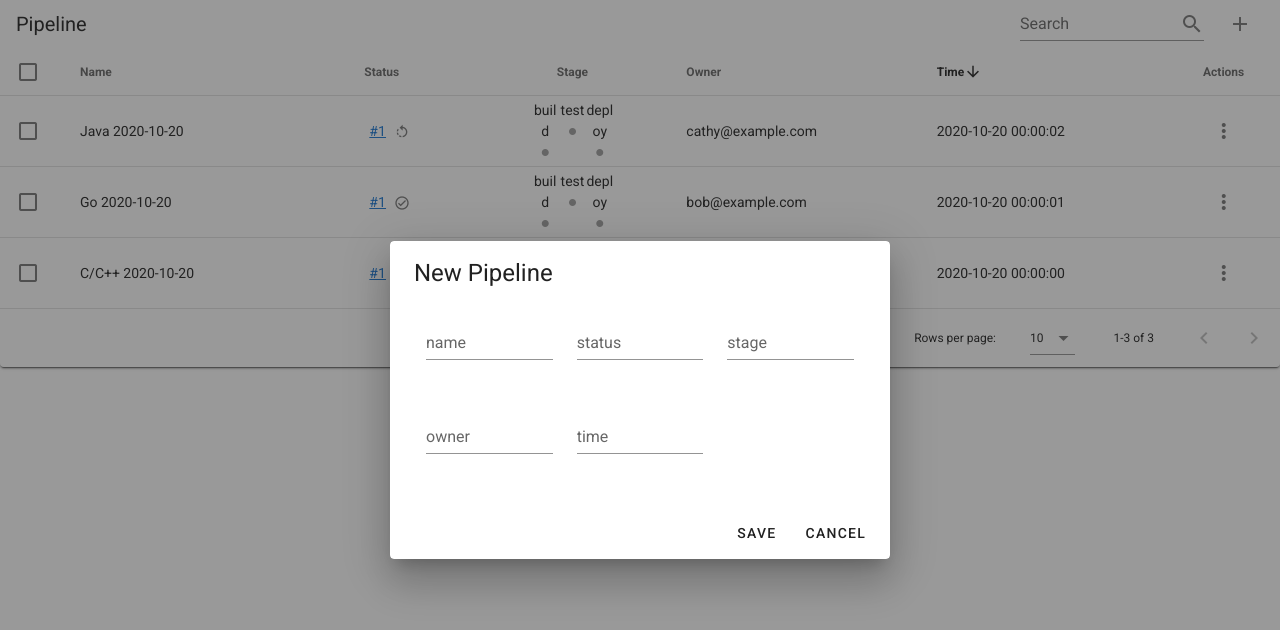
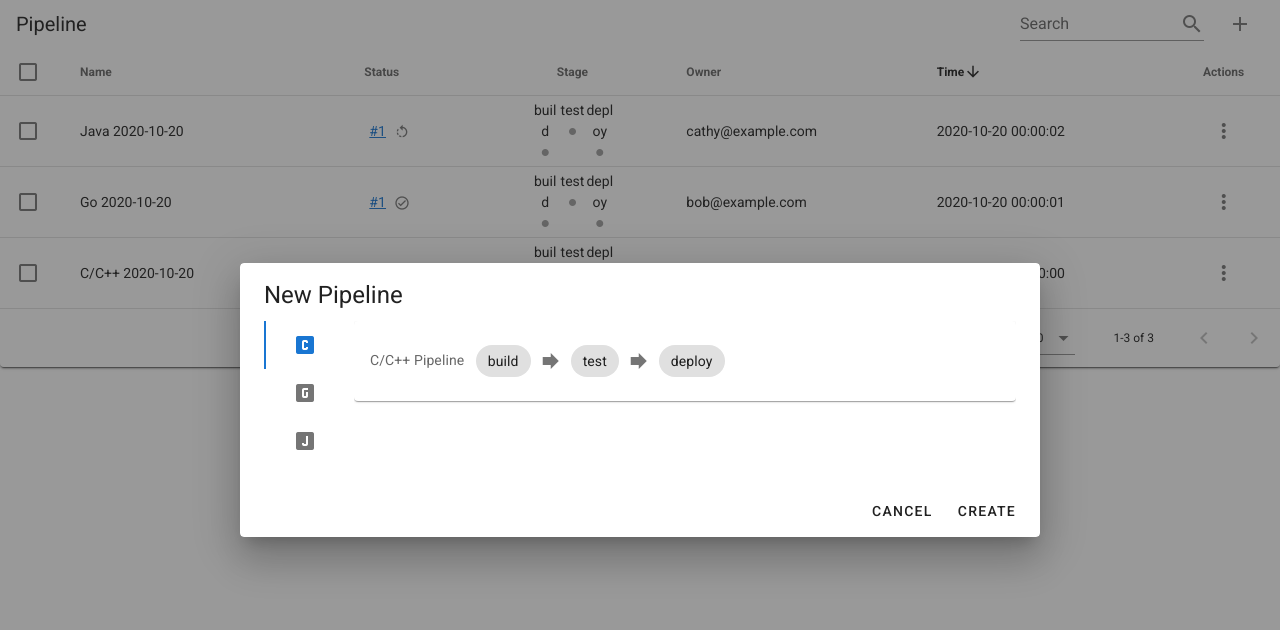
Before and after one commit to craftslab/vuedemo, a Vue app: page / in a window 1280 px wide. Both pictures are taken after a click on the button 1240 px from the left and 24 px from the top of the page. Shown: the top 630 px of the page. Built offline with nearby package versions, Linux system fonts and the light colour scheme.

Commit message:
Update component layout

```diff
--- /dev/null
+++ b/src/components/DialogDelete.vue
@@ -0,0 +1,5 @@
+<script>
+export default {
+  name: 'DialogDelete'
+}
+</script>
--- a/src/components/DialogNew.vue
+++ /dev/null
@@ -1,140 +0,0 @@
-<template>
-  <v-dialog
-      v-model="dialog"
-      max-width="500px"
-  >
-    <template v-slot:activator="{ on, attrs }">
-      <v-btn
-          icon
-          v-bind="attrs"
-          v-on="on"
-      >
-        <v-icon>mdi-plus</v-icon>
-      </v-btn>
-    </template>
-    <v-card>
-      <v-card-title>
-        <span class="headline">New Pipeline</span>
-      </v-card-title>
-      <v-card-text>
-        <v-container>
-          <v-row>
-            <v-col
-                cols="12"
-                sm="6"
-                md="4"
-            >
-              <v-text-field
-                  label="name"
-                  required
-                  v-model="item.name"
-              ></v-text-field>
-            </v-col>
-            <v-col
-                cols="12"
-                sm="6"
-                md="4"
-            >
-              <v-text-field
-                  label="status"
-                  required
-                  v-model="item.statue"
-              ></v-text-field>
-            </v-col>
-            <v-col
-                cols="12"
-                sm="6"
-                md="4"
-            >
-              <v-text-field
-                  label="stage"
-                  required
-                  v-model="item.stage"
-              ></v-text-field>
-            </v-col>
-            <v-col
-                cols="12"
-                sm="6"
-                md="4"
-            >
-              <v-text-field
-                  label="owner"
-                  required
-                  v-model="item.owner"
-              ></v-text-field>
-            </v-col>
-            <v-col
-                cols="12"
-                sm="6"
-                md="4"
-            >
-              <v-text-field
-                  label="time"
-                  required
-                  v-model="item.time"
-              ></v-text-field>
-            </v-col>
-          </v-row>
-        </v-container>
-      </v-card-text>
-      <v-card-actions>
-        <v-spacer></v-spacer>
-        <v-btn
-            text
-            @click="saveNew"
-        >
-          Save
-        </v-btn>
-        <v-btn
-            text
-            @click="closeNew"
-        >
-          Cancel
-        </v-btn>
-      </v-card-actions>
-    </v-card>
-  </v-dialog>
-</template>
-
-<script>
-export default {
-  name: 'DialogNew',
-  data() {
-    return {
-      default: {
-        name: '',
-        statue: '',
-        stage: '',
-        owner: '',
-        time: ''
-      },
-      dialog: false,
-      item: {
-        name: '',
-        statue: '',
-        stage: '',
-        owner: '',
-        time: ''
-      }
-    }
-  },
-  methods: {
-    saveNew () {
-      this.closeNew()
-      this.$emit('saveNew', this.item)
-    },
-    closeNew () {
-      this.dialog = false
-      this.$nextTick(() => {
-        this.item = Object.assign({}, this.default)
-      })
-      this.$emit('closeNew')
-    }
-  },
-  watch: {
-    dialog (val) {
-      val || this.closeNew()
-    }
-  }
-}
-</script>
--- /dev/null
+++ b/src/components/DialogTemplate.vue
@@ -0,0 +1,178 @@
+<template>
+  <v-dialog
+      v-model="dialog"
+      max-width="800px"
+  >
+    <template v-slot:activator="{ on, attrs }">
+      <v-btn
+          icon
+          v-bind="attrs"
+          v-on="on"
+      >
+        <v-icon>mdi-plus</v-icon>
+      </v-btn>
+    </template>
+    <v-card>
+      <v-card-title>
+        <span class="headline">New Pipeline</span>
+      </v-card-title>
+      <v-card-text>
+        <v-tabs
+            vertical
+        >
+          <v-tab>
+            <v-icon left>
+              mdi-alpha-c-box
+            </v-icon>
+          </v-tab>
+          <v-tab>
+            <v-icon left>
+              mdi-alpha-g-box
+            </v-icon>
+          </v-tab>
+          <v-tab>
+            <v-icon left>
+              mdi-alpha-j-box
+            </v-icon>
+          </v-tab>
+          <v-tab-item>
+            <v-card
+                class="elevation-1"
+            >
+              <v-card-text>
+                C/C++ Pipeline
+                <v-chip
+                    class="ma-2"
+                >
+                  build
+                </v-chip>
+                <v-icon>mdi-forward</v-icon>
+                <v-chip
+                    class="ma-2"
+                >
+                  test
+                </v-chip>
+                <v-icon>mdi-forward</v-icon>
+                <v-chip
+                    class="ma-2"
+                >
+                  deploy
+                </v-chip>
+              </v-card-text>
+            </v-card>
+          </v-tab-item>
+          <v-tab-item>
+            <v-card
+                class="elevation-1"
+            >
+              <v-card-text>
+                Go Pipeline
+                <v-chip
+                    class="ma-2"
+                >
+                  build
+                </v-chip>
+                <v-icon>mdi-forward</v-icon>
+                <v-chip
+                    class="ma-2"
+                >
+                  test
+                </v-chip>
+                <v-icon>mdi-forward</v-icon>
+                <v-chip
+                    class="ma-2"
+                >
+                  deploy
+                </v-chip>
+              </v-card-text>
+            </v-card>
+          </v-tab-item>
+          <v-tab-item>
+            <v-card
+                class="elevation-1"
+            >
+              <v-card-text>
+                Java Pipeline
+                <v-chip
+                    class="ma-2"
+                >
+                  build
+                </v-chip>
+                <v-icon>mdi-forward</v-icon>
+                <v-chip
+                    class="ma-2"
+                >
+                  test
+                </v-chip>
+                <v-icon>mdi-forward</v-icon>
+                <v-chip
+                    class="ma-2"
+                >
+                  deploy
+                </v-chip>
+              </v-card-text>
+            </v-card>
+          </v-tab-item>
+        </v-tabs>
+      </v-card-text>
+      <v-card-actions>
+        <v-spacer></v-spacer>
+        <v-btn
+            text
+            @click="closeTemplate"
+        >
+          Cancel
+        </v-btn>
+        <v-btn
+            text
+            @click="createPipeline"
+        >
+          Create
+        </v-btn>
+      </v-card-actions>
+    </v-card>
+  </v-dialog>
+</template>
+
+<script>
+export default {
+  name: 'DialogTemplate',
+  data() {
+    return {
+      default: {
+        name: '',
+        statue: '',
+        stage: '',
+        owner: '',
+        time: ''
+      },
+      dialog: false,
+      pipeline: {
+        name: '',
+        statue: '',
+        stage: '',
+        owner: '',
+        time: ''
+      }
+    }
+  },
+  methods: {
+    createPipeline() {
+      this.closeTemplate()
+      this.$emit('createPipeline', this.pipeline)
+    },
+    closeTemplate () {
+      this.dialog = false
+      this.$nextTick(() => {
+        this.pipeline = Object.assign({}, this.default)
+      })
+      this.$emit('closeTemplate')
+    }
+  },
+  watch: {
+    dialog (val) {
+      val || this.closeTemplate()
+    }
+  }
+}
+</script>
--- a/src/components/PipelineTable.vue
+++ b/src/components/PipelineTable.vue
@@ -7,7 +7,7 @@
         :sort-desc.sync="sortDesc"
         class="elevation-1"
         show-select
-        v-model="selected"
+        v-model="selects"
     >
       <template v-slot:top>
         <v-toolbar
@@ -28,13 +28,13 @@
                 hide-details="auto"
             ></v-text-field>
           </v-col>
-          <dialog-new @closeNew="closeNew" @saveNew="saveNew"></dialog-new>
+          <dialog-template @closeTemplate="closeTemplate" @createPipeline="createPipeline"></dialog-template>
           <v-dialog v-model="dialogView" max-width="500px">
             <v-card>
               <v-card-title class="headline">View Pipeline</v-card-title>
               <v-card-actions>
                 <v-spacer></v-spacer>
-                <v-btn color="blue darken-1" text @click="closeView">Close</v-btn>
+                <v-btn text @click="closeView">Close</v-btn>
                 <v-spacer></v-spacer>
               </v-card-actions>
             </v-card>
@@ -44,8 +44,8 @@
               <v-card-title class="headline">Delete Pipeline</v-card-title>
               <v-card-actions>
                 <v-spacer></v-spacer>
-                <v-btn color="blue darken-1" text @click="confirmDelete">OK</v-btn>
-                <v-btn color="blue darken-1" text @click="closeDelete">Cancel</v-btn>
+                <v-btn text @click="closeDelete">Cancel</v-btn>
+                <v-btn text @click="confirmDelete">OK</v-btn>
                 <v-spacer></v-spacer>
               </v-card-actions>
             </v-card>
@@ -134,12 +134,14 @@
 </template>
 
 <script>
-import DialogNew from './DialogNew.vue'
+//import DialogDelete from './DialogDelete.vue'
+import DialogTemplate from './DialogTemplate.vue'
 //import DialogView from './DialogView.vue'
 export default {
   name: 'PipelineTable',
   components: {
-    DialogNew,
+    //DialogDelete,
+    DialogTemplate,
     //DialogView
   },
   data() {
@@ -161,7 +163,7 @@ export default {
       index: -1,
       pipelines: [],
       search: '',
-      selected: [],
+      selects: [],
       sortBy: 'time',
       sortDesc: true,
       stage: {
@@ -219,7 +221,7 @@ export default {
         this.index = -1
       })
     },
-    closeNew () {
+    closeTemplate () {
       this.$nextTick(() => {
         this.index = -1
       })
@@ -231,9 +233,9 @@ export default {
       this.pipelines.splice(this.index, 1)
       this.closeDelete()
     },
-    saveNew(item) {
+    createPipeline(item) {
       this.pipelines.push(item)
-      this.closeNew()
+      this.closeTemplate()
     },
     getStage (item) {
       return this.stage[item.stage]
```
